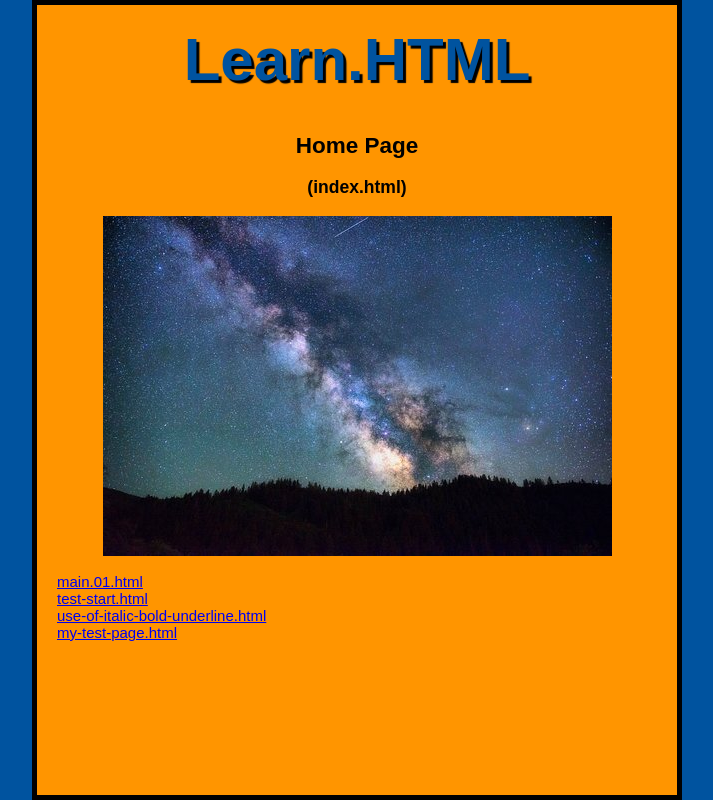
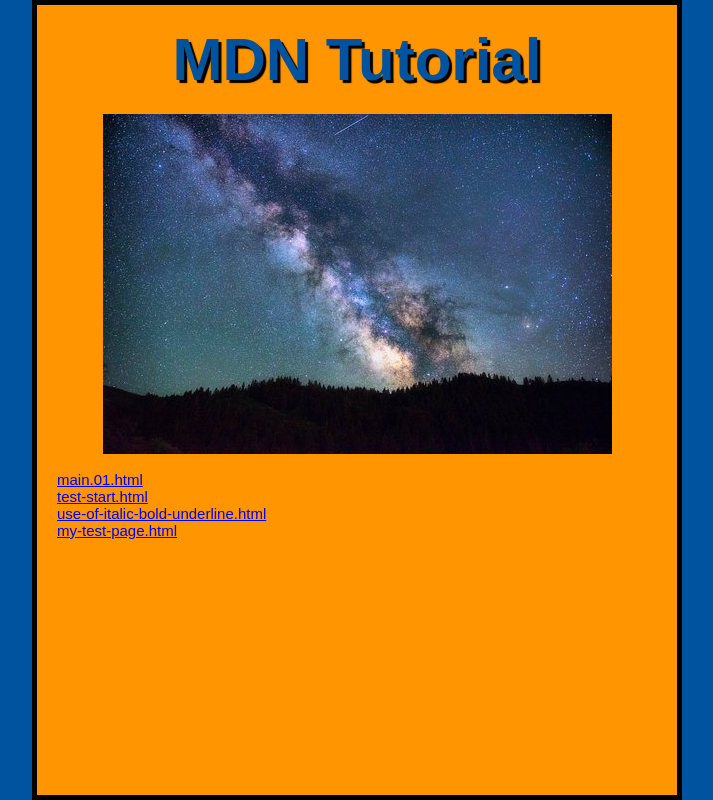
Before and after one commit to GatorDJD/MDNTutorial, a plain HTML site: page index.html in a window 1280 px wide. Shown: the whole page, without its empty margins (283-996 px from the left). Drawn offline with Linux system fonts and the light colour scheme; a web font is replaced by a local one.

Commit message:
Update index.html

```diff
--- a/index.html
+++ b/index.html
@@ -6,9 +6,7 @@
     </head>
     <title>Learn.HTML Web Site</title>
     <body>
-        <h1>Learn.HTML</h1>
-        <h2>Home Page</h2>
-        <h3>(index.html)</h3>
+        <h1>MDN Tutorial</h1>
         <img src="images/milky-way-01.jpg" alt="Mars"><br/>
         <a href="main.01.html">main.01.html</a><br/>
         <a href="test-start.html">test-start.html</a><br/>
```
